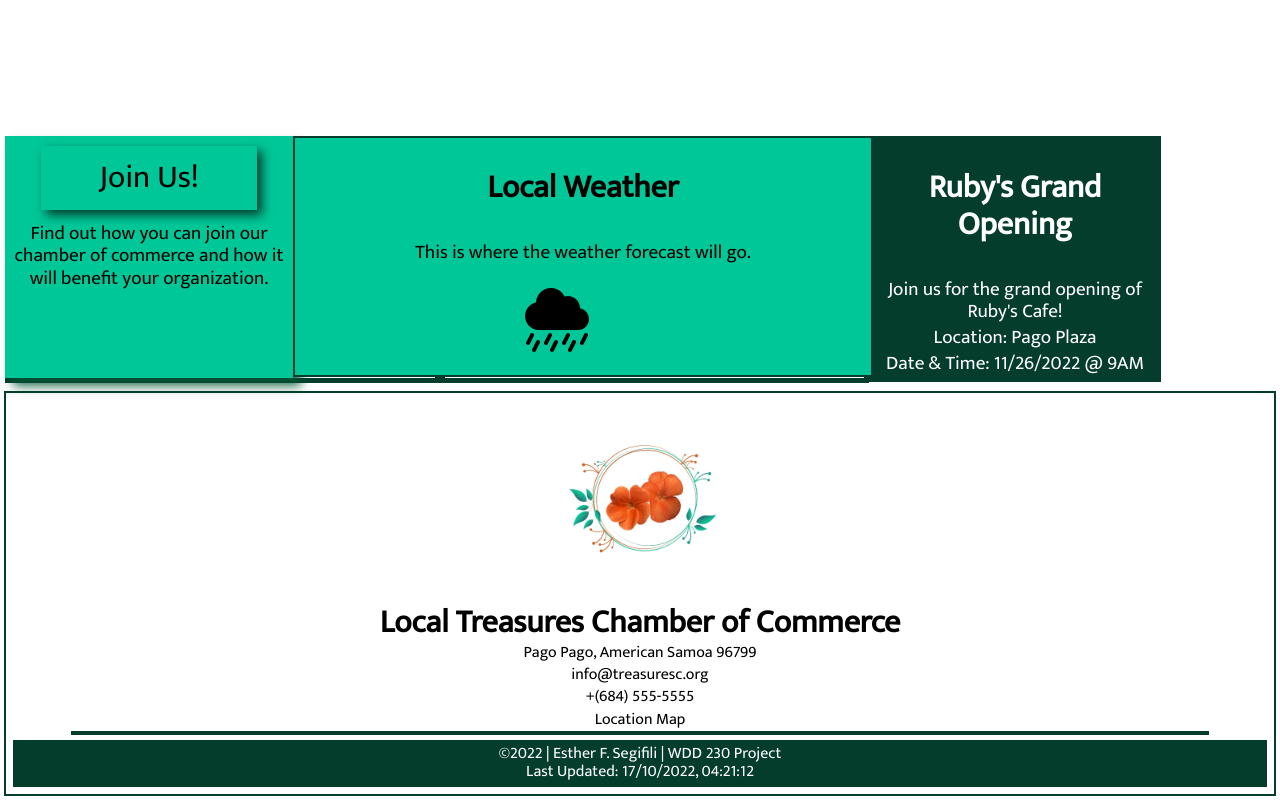
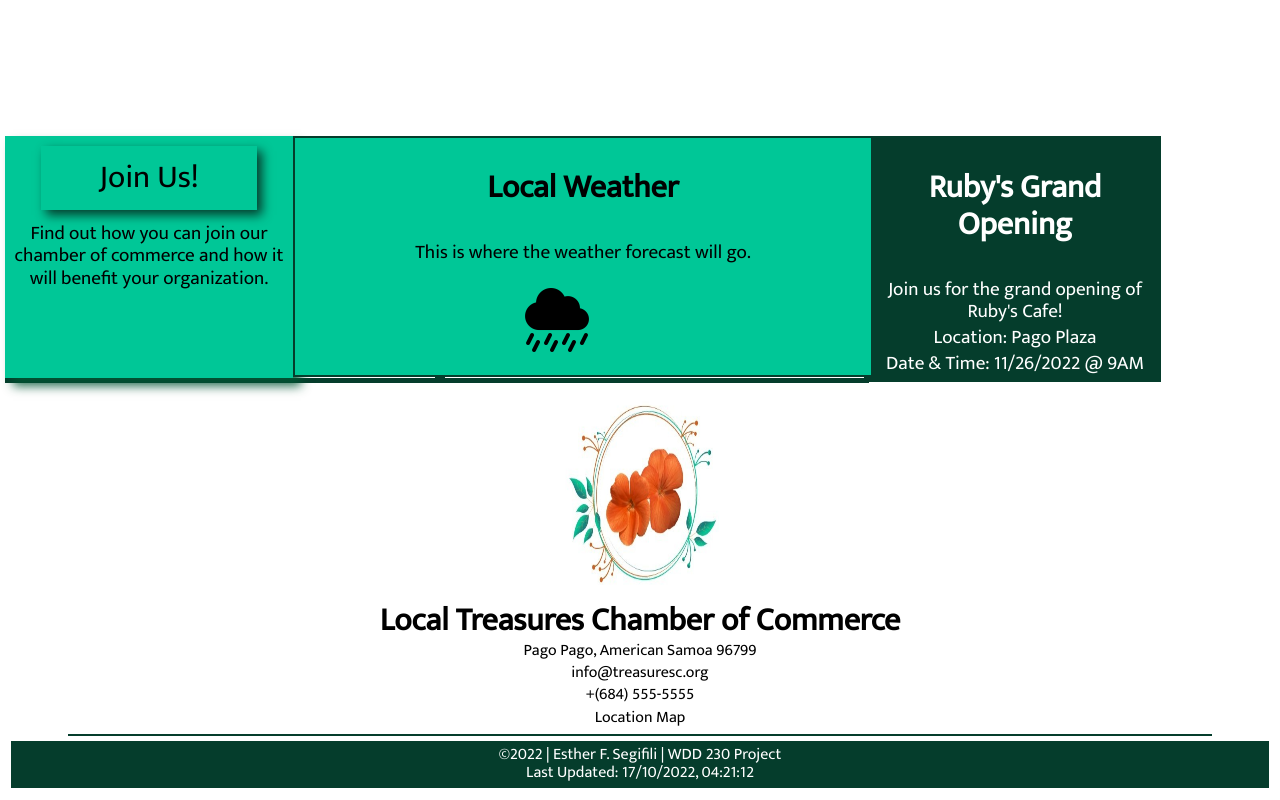
Before and after one commit to seka684/wdd230, a plain HTML site: page chamber/index.html in a window 1280 px wide. Shown: the part 555-1355 px from the top of the page. Drawn offline with nearby package versions, Linux system fonts and the light colour scheme; a web font is replaced by a local one.

Commit message:
cropped logo

```diff
--- a/chamber/index.html
+++ b/chamber/index.html
@@ -111,7 +111,7 @@
     </main>
     <footer>
       <div class="topft">
-          <img class="logo" src="images/newLogo.png" alt="local treasures logo" />
+          <img class="logo" src="images/croppedlogo.png" alt="local treasures logo" />
           <h3 class="footertitle">Local Treasures Chamber of Commerce</h3>
           <div class="topftrtext">
           <p>Pago Pago, American Samoa 96799</p>
--- a/chamber/styles/base.css
+++ b/chamber/styles/base.css
@@ -256,7 +256,6 @@ footer {
   display: block;
   text-align: center;
   font-size: 0.8rem;
-  border: #053d2c solid 2px;
   margin: 4px;
   padding: 2px;
 }
@@ -272,9 +271,11 @@ p {
   padding: 2px;
 }
 .border {
-  border-bottom: solid 4px #053d2c;
+  border: solid 1px #053d2c;
   width: 90%;
   margin: auto;
+  margin-top: 5px;
+  margin-bottom: 5px;
   text-align: center;
   margin-bottom: 5px;
 }
```
Also changed, not shown: chamber/images/croppedlogo.png (added).
